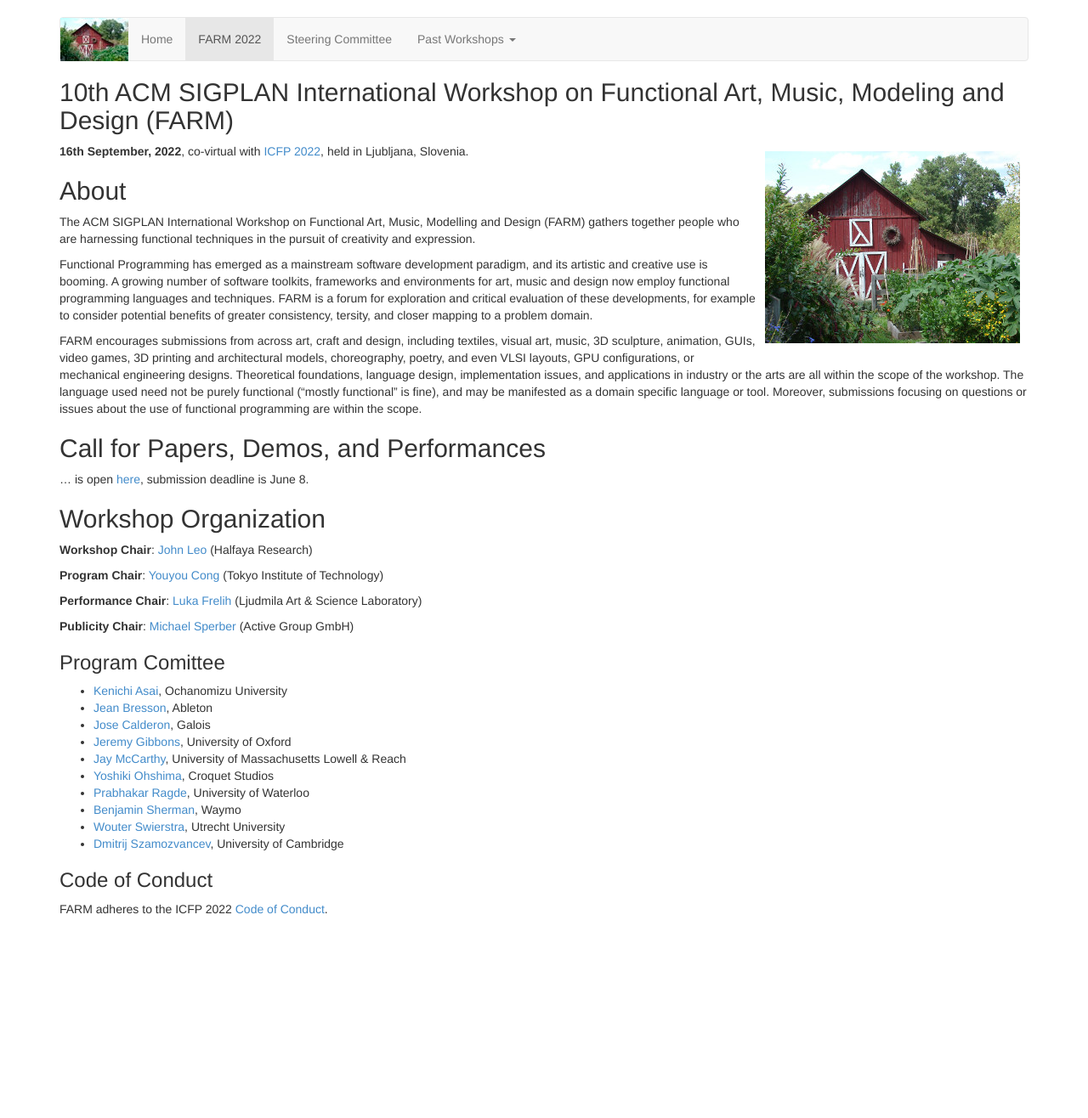
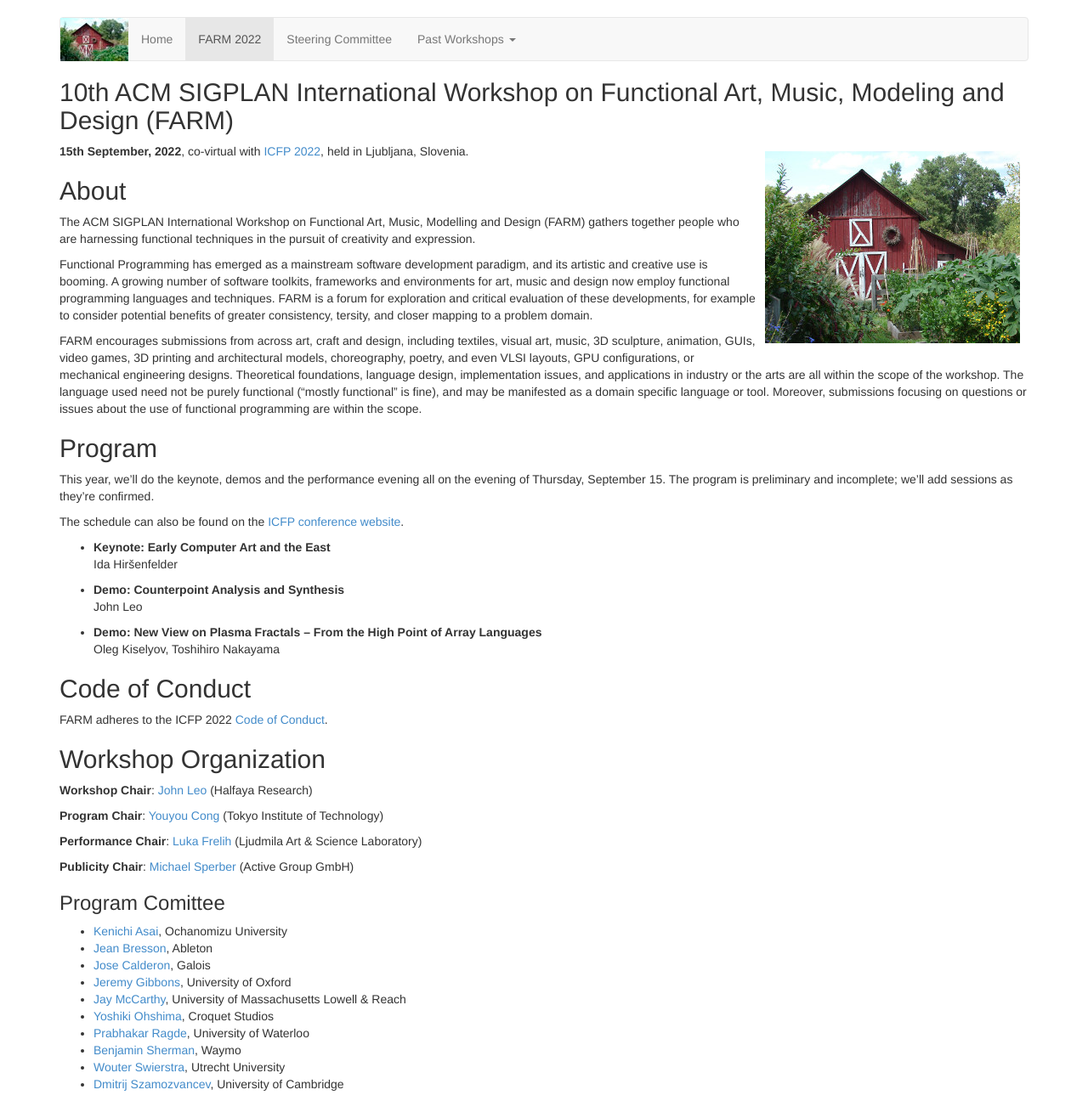
Before and after one commit to functional-art/functional-art.github.com, a Jekyll site: the page built from 2022/index.md, in a window 1280 px wide. Shown: the whole page at 85% size. Built offline with Jekyll 4.4.1, drawn with Linux system fonts in a browser that asks for light colours; nearby versions of some CDN libraries; before the commit the page ends 1110 px from its top, so only the background shows below that.

Commit message:
FARM will be on Sep 15.
Also, demos and keynote.

```diff
--- a/2022/index.md
+++ b/2022/index.md
@@ -8,7 +8,7 @@ active: farm2022
 
 <img src="/files/farm-lambda-small.jpg" style="float: right; margin: 10px;" />
 
-**16th September, 2022**, co-virtual with
+**15th September, 2022**, co-virtual with
 [ICFP 2022](https://icfp22.sigplan.org/), held in Ljubljana, Slovenia.
 
 ## About
@@ -37,9 +37,29 @@ as a domain specific language or tool. Moreover, submissions focusing
 on questions or issues about the use of functional programming are
 within the scope.
 
-## Call for Papers, Demos, and Performances
+## Program
 
-... is open [here](cfp.html), submission deadline is June 8.
+This year, we'll do the keynote, demos and the performance evening all
+on the evening of Thursday, September 15.  The program is preliminary
+and incomplete; we'll add sessions as they're confirmed.
+
+The schedule can also be found on the
+[ICFP conference website](https://icfp22.sigplan.org/home/farm-2022#program).
+
+* **Keynote: Early Computer Art and the East**<br/>
+  Ida Hiršenfelder
+
+* **Demo: Counterpoint Analysis and Synthesis**<br/>
+  John Leo
+
+* **Demo: New View on Plasma Fractals -- From the High Point of Array
+  Languages**<br/>
+  Oleg Kiselyov, Toshihiro Nakayama
+
+## Code of Conduct
+
+FARM adheres to the ICFP 2022
+[Code of Conduct](https://icfp22.sigplan.org/attending/code-of-conduct).
 
 ## Workshop Organization
 
```
Also changed, not shown: other parts of 2022/index.md (+0 -5 lines), index.html (+5 -7 lines).
